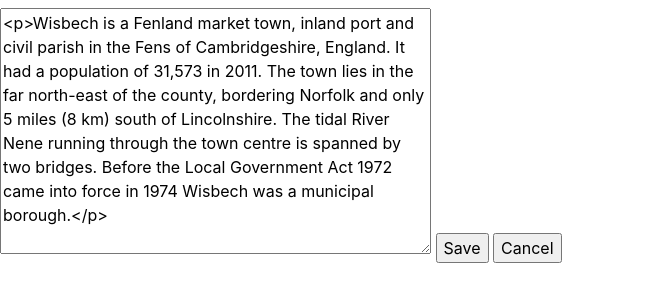
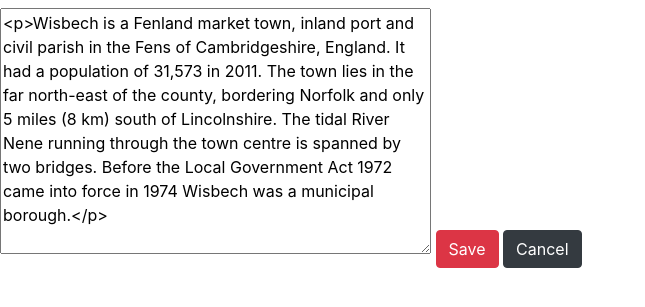
Before and after one commit to David166/Django1, a Django app: a page that uses mysite/wiki/templates/wiki/edit_page.html in a window 1280 px wide. Shown: the part 58-365 px from the top of the page, without its empty margins (0-645 px from the left). Run offline with Django 3.2, Linux system fonts and the light colour scheme; data comes from the database, SQL or seed files in the repository; both versions use the stored data as it was after the commit; some libraries are stand-ins or nearby versions.

Commit message:
Coloured buttons

```diff
--- a/mysite/wiki/templates/wiki/edit_page.html
+++ b/mysite/wiki/templates/wiki/edit_page.html
@@ -14,7 +14,7 @@
 <textarea id="id_content" name="content" rows="10" cols="40">
 {{content}}
 </textarea>
-        <input name="Save" type="submit" value="Save">
-        <input name="Cancel" type="submit" value="Cancel">
+        <input class="btn btn-danger" name="Save" type="submit" value="Save">
+        <input class="btn btn-dark" name="Cancel" type="submit" value="Cancel">
     </form>
 {% endblock %}
```
Also changed, not shown: mysite/db.sqlite3.
